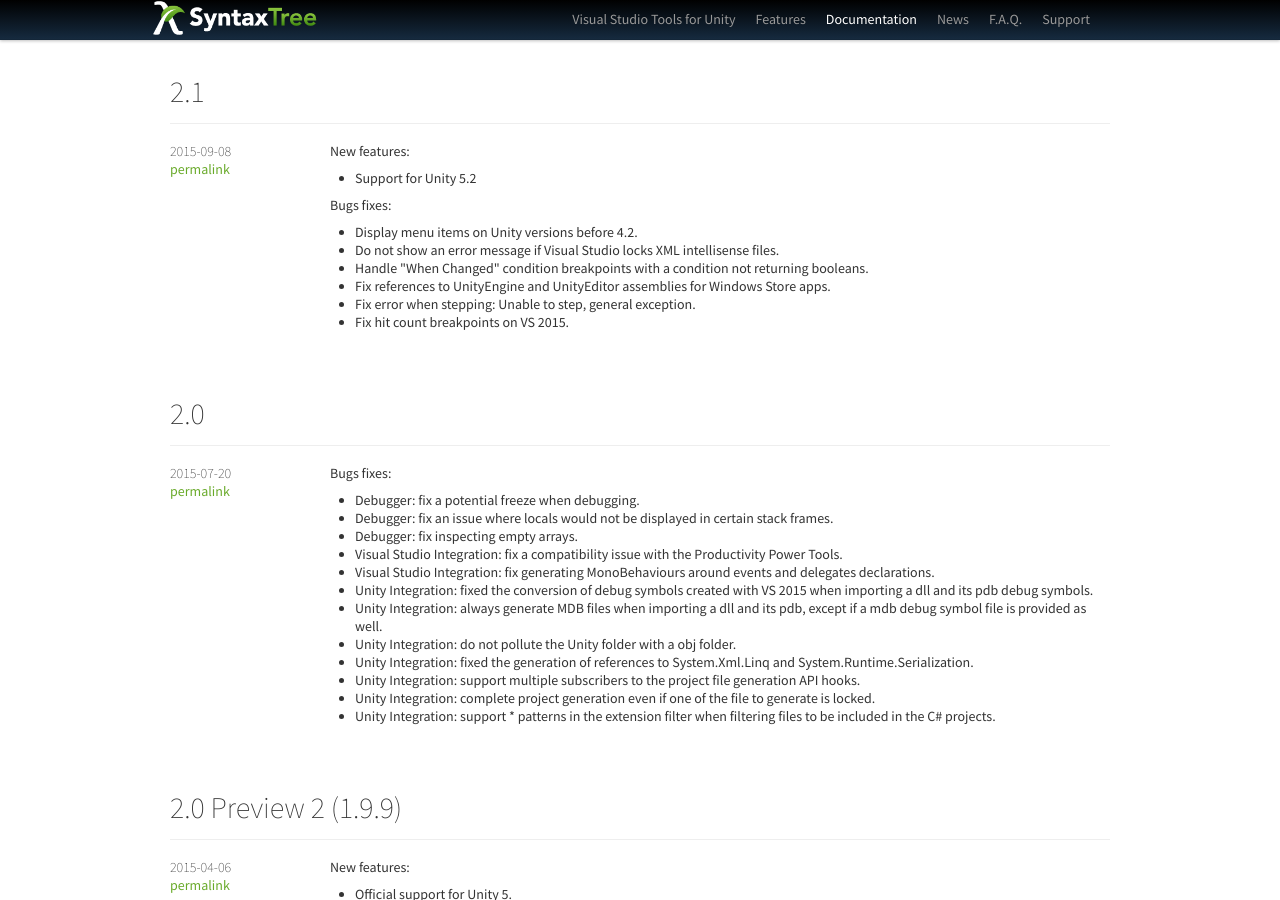
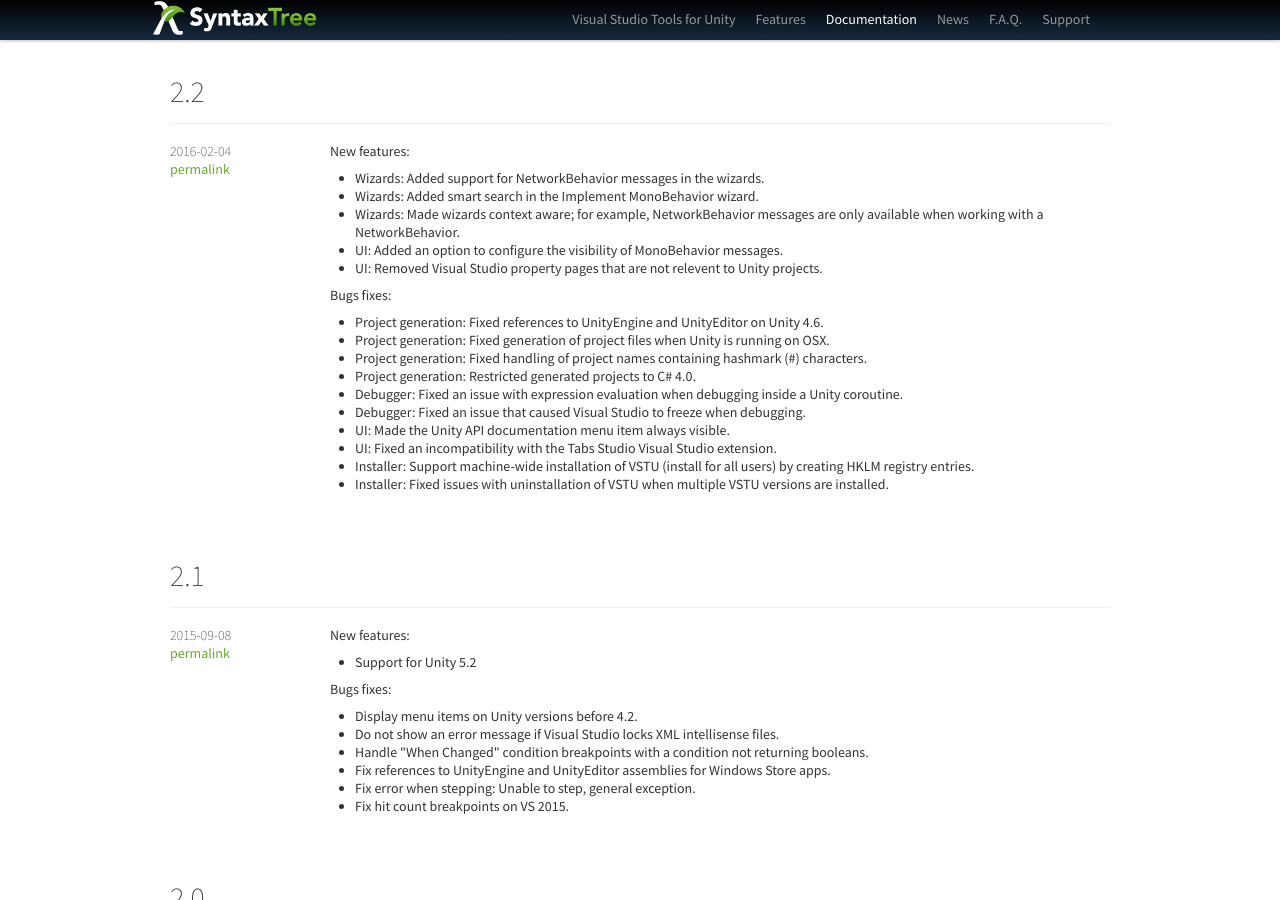
Before and after one commit to syntaxtree/unityvs.com, a Jekyll site: the page built from documentation/changelog/index.html, in a window 1280 px wide and 900 px high. Built offline with Jekyll 4.4.1, drawn with Linux system fonts in a browser that asks for light colours; comment, search, counter and statistics services are not loaded.

Commit message:
Add changelog for 2.2

```diff
--- a/documentation/changelog/index.html
+++ b/documentation/changelog/index.html
@@ -4,6 +4,40 @@
 active: documentation
 ---
 <div class="container">
+
+  <div class="page-header">
+    <a name="2.2"></a>
+    <h1>2.2</h1>
+  </div>
+  <div class="row">
+    <div class="span2">
+      <h4>2016-02-04</h4>
+      <p><a href="/documentation/changelog/#2.2">permalink</a></p>
+    </div>
+    <div class="span10 categorized">
+      <p>New features:</p>
+      <ul>
+        <li>Wizards: Added support for NetworkBehavior messages in the wizards.</li>
+        <li>Wizards: Added smart search in the Implement MonoBehavior wizard.</li>
+        <li>Wizards: Made wizards context aware; for example, NetworkBehavior messages are only available when working with a NetworkBehavior.</li>
+        <li>UI: Added an option to configure the visibility of MonoBehavior messages.</li>
+        <li>UI: Removed Visual Studio property pages that are not relevent to Unity projects.</li>
+      </ul>
+      <p>Bugs fixes:</p>
+      <ul>
+        <li>Project generation: Fixed references to UnityEngine and UnityEditor on Unity 4.6.</li>
+        <li>Project generation: Fixed generation of project files when Unity is running on OSX.</li>
+        <li>Project generation: Fixed handling of project names containing hashmark (#) characters.</li>
+        <li>Project generation: Restricted generated projects to C# 4.0.</li>
+        <li>Debugger: Fixed an issue with expression evaluation when debugging inside a Unity coroutine.</li>
+        <li>Debugger: Fixed an issue that caused Visual Studio to freeze when debugging.</li>
+        <li>UI: Made the Unity API documentation menu item always visible.</li>
+        <li>UI: Fixed an incompatibility with the Tabs Studio Visual Studio extension.</li>
+        <li>Installer: Support machine-wide installation of VSTU (install for all users) by creating HKLM registry entries.</li>
+        <li>Installer: Fixed issues with uninstallation of VSTU when multiple VSTU versions are installed.</li>
+      </ul>
+    </div>
+  </div>
 
   <div class="page-header">
     <a name="2.1"></a>
```
